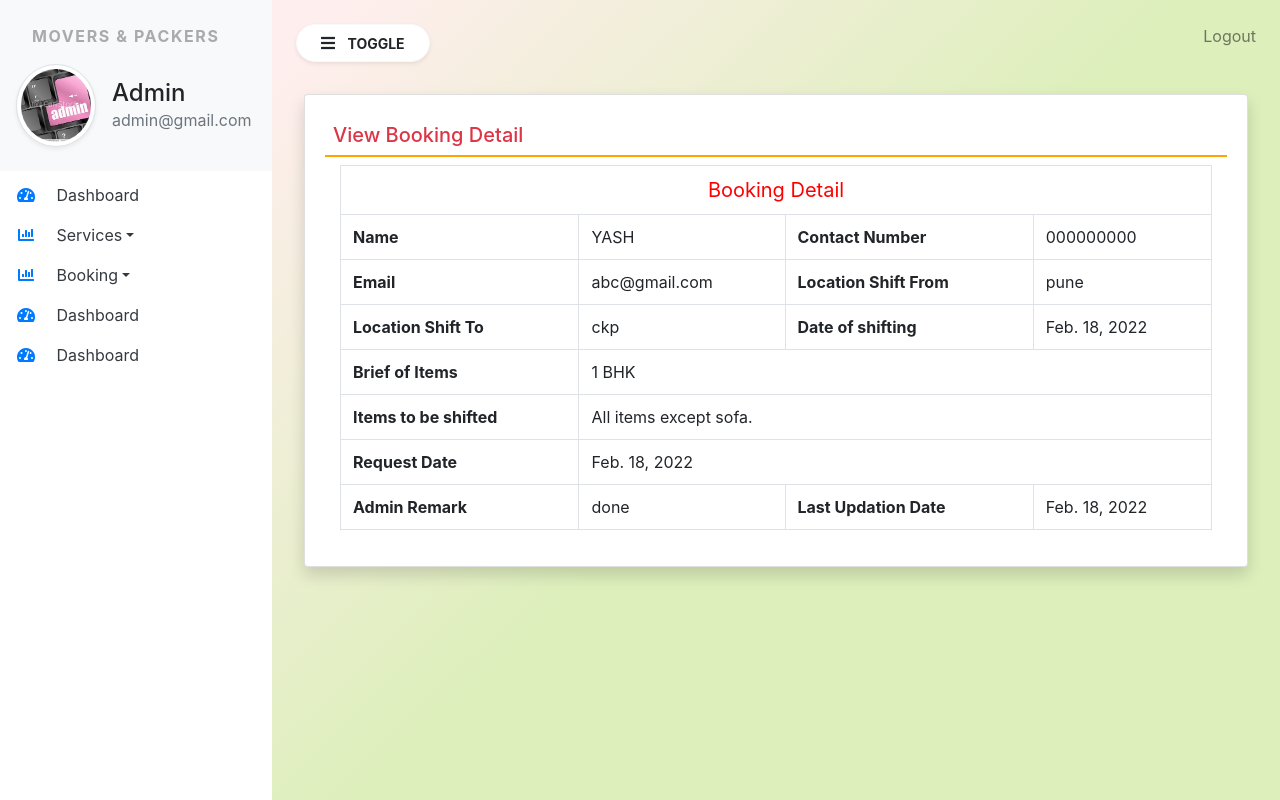
After one commit to YASHBHATTER/MoversAndPackers, a Django app: page /view_bookingdetail/1 in a window 1280 px wide. The commit adds this page. Run offline with Django 3.2, Linux system fonts and the light colour scheme; a user stored in the database is signed in; data comes from the database, SQL or seed files in the repository; some libraries are stand-ins or nearby versions.

Commit message:
Made Request Quote and BookingPage on admin

```diff
--- a/MoversAndPackers/urls.py
+++ b/MoversAndPackers/urls.py
@@ -32,4 +32,7 @@ urlpatterns = [
     path('delete_service/<int:pid>',delete_service,name="delete_service"),
     path('services',services,name="services"),
     path('about',about,name="about"),
+    path('request_quote',request_quote,name="request_quote"),
+    path('new_booking',new_booking,name="new_booking"),
+    path('view_bookingdetail/<int:pid>',view_bookingdetail,name="view_bookingdetail"),
 ]+static(settings.MEDIA_URL,document_root=settings.MEDIA_ROOT)
--- a/moverspackers/models.py
+++ b/moverspackers/models.py
@@ -6,20 +6,22 @@ from django.contrib.auth.models import User
 
 # Create your models here.
 class SiteUser(models.Model):
-    user = models.ForeignKey(User,on_delete=models.CASCADE)
+    name = models.CharField(max_length=100,null=True)
+    email = models.CharField(max_length=100,null=True)
     mobile = models.CharField(max_length=15,null=True)
     location = models.CharField(max_length=200,null=True)
     shiftinglocation = models.CharField(max_length=200,null=True)
+    shiftingdate = models.DateField(max_length=200,null=True)
+
     briefitems = models.CharField(max_length=100,null=True)
     items = models.CharField(max_length=3000,null=True)
-    professional = models.CharField(max_length=200,null=True)
     requestdate = models.DateField(null=True)
     remark = models.CharField(max_length=500,null=True)
     status = models.CharField(max_length=30,null=True)
     updationdate = models.DateField(null=True)
 
     def __str__(self):
-        return self.user.username
+        return self.name
 
 class Services(models.Model):
     title = models.CharField(max_length=200,null=True)
--- a/moverspackers/templates/admin_base.html
+++ b/moverspackers/templates/admin_base.html
@@ -78,6 +78,19 @@
                 </div>
             </li>
 
+
+            <li class="nav-item dropdown">
+                <a href="#" class="dropdown-toggle nav-link text-dark bg-white" id='navbardrop' data-toggle='dropdown'>
+                    <i class="fas fa-chart-bar fa-fw mr-3 text-primary"></i>
+                    Booking</a>
+                <div class="dropdown-menu">
+                    <a class="dropdown-item" href="{% url 'new_booking' %}">New Booking </a>
+                    <a class="dropdown-item" href="{% url 'manage_services' %}">Old Booking </a>
+
+                </div>
+            </li>
+
+
             <li class="nav-item">
                 <a href="{% url 'admin_home' %}" class="nav-link text-dark bg-white">
                     <i class="fas fa-tachometer-alt fa-fw mr-3 text-primary"></i>
--- a/moverspackers/templates/header.html
+++ b/moverspackers/templates/header.html
@@ -31,6 +31,9 @@
           <a class="nav-link" href="{% url 'about' %}"><i class="fa fa-sign-in-alt"></i>About</a>
         </li>
         <li class="nav-item">
+          <a class="nav-link" href="{% url 'request_quote' %}"><i class="fa fa-sign-in-alt"></i>Request Quote</a>
+        </li>
+        <li class="nav-item">
           <a class="nav-link" href="{% url 'admin_login' %}"><i class="fa fa-sign-in-alt"></i>Admin Login</a>
         </li>
       </ul>
--- /dev/null
+++ b/moverspackers/templates/view_bookingdetail.html
@@ -0,0 +1,92 @@
+{% extends 'admin_base.html' %}
+{% block main %}
+
+<div class="card shadow m-2">
+    <div class="card-body">
+        <h5 class="p-2 text-danger" style="border-bottom: 2px solid orange;">View Booking Detail</h5>
+
+        <div class="container-fluid">
+            <table class="table table-bordered">
+               <tr align="center">
+                   <td colspan="4" style="font-size: 20px; color: red;"> Booking Detail</td>
+               </tr>
+               <tr>
+                   <th>Name</th>
+                   <td>{{booking.name}}</td>
+                   <th>Contact Number</th>
+                   <td>{{booking.mobile}}</td>
+               </tr>
+
+               <tr>
+                <th>Email</th>
+                <td>{{booking.email}}</td>
+                <th>Location Shift From</th>
+                <td>{{booking.location}}</td>
+               </tr>
+
+               <tr>
+                <th>Location Shift To</th>
+                <td>{{booking.shiftinglocation}}</td>
+                <th>Date of shifting</th>
+                <td>{{booking.shiftingdate}}</td>
+               </tr>
+
+               <tr>
+                <th colspan="1">Brief of Items</th>
+                <td colspan="3">{{booking.briefitems}}</td>
+                </tr>
+                <tr>
+                <th colspan="1">Items to be shifted</th>
+                <td colspan="3">{{booking.items}}</td>
+               </tr>
+
+               <tr>
+                <th>Request Date</th>
+                <td colspan="3">{{booking.requestdate}}</td>
+               </tr>
+
+               {% if not booking.remark %}
+               <form method="post">
+                   {%csrf_token %}
+                   <tr>
+                       <th>Admin Remark</th>
+                       <td colspan="3"><textarea name="remark" class="form-control" required></textarea></td>
+                   </tr>
+                   <tr>
+                    <th>&nbsp;</th>
+                    <td colspan="3"><button type="submit" class="btn btn-primary" >Update</button></td>
+                </tr>
+               </form>
+               {% else %}
+               <tr>
+                <th>Admin Remark</th>
+                <td>{{booking.remark}}</td>
+                <th>Last Updation Date</th>
+                <td>{{booking.updationdate}}</td>
+               </tr>
+
+               {% endif %}
+
+
+
+            </table>
+        </div>
+
+    </div>
+</div>
+
+{% if error == 'no' %}
+<script>
+    alert("Remark has benn updated successfully");
+    window.location = ('{% url "view_bookingdetail" booking.id %}');
+
+</script>
+{% endif %}
+{% if error == 'yes' %}
+<script>
+    alert("Invalid")
+</script>
+{% endif %}
+
+
+{% endblock %}
--- a/moverspackers/views.py
+++ b/moverspackers/views.py
@@ -2,6 +2,7 @@ from distutils.log import error
 from django.shortcuts import redirect, render
 from django.contrib.auth import authenticate,login,logout
 from .models import *
+from datetime import date
 
 # Create your views here.
 def index(request):
@@ -93,3 +94,48 @@ def services(request):
 
 def about(request):
     return render(request,'about.html')
+
+def request_quote(request):
+     error = ""
+     if request.method == "POST":
+        name = request.POST['name']
+        email = request.POST['email']
+        contact = request.POST['contact']
+        location = request.POST['location']
+        shiftingloc = request.POST['shiftingloc']
+        shiftingdate = request.POST['shiftingdate']
+        briefitems = request.POST['briefitems']
+        items = request.POST['items']
+
+
+        try:
+            SiteUser.objects.create(name = name,email=email,mobile = contact,location=location,shiftinglocation=shiftingloc,
+            briefitems=briefitems,items = items,shiftingdate = shiftingdate,requestdate = date.today())
+            error = "no"
+        except:
+            error="yes"
+     return render(request,'request_quote.html',locals())
+
+def new_booking(request):
+    if not request.user.is_authenticated:
+        return redirect('admin_login')
+    booking = SiteUser.objects.filter(status = None)
+    return render(request,'new_booking.html',locals())
+
+def view_bookingdetail(request,pid):
+    if not request.user.is_authenticated:
+        return redirect('admin_login')
+    error = ""
+    booking = SiteUser.objects.get(id=pid)
+    if request.method == "POST":
+        remark = request.POST['remark']
+        try:
+            booking.remark = remark
+            booking.status = '1'
+            booking.updationdate = date.today( )
+            booking.save()
+            error = "no"
+        except:
+            error = "yes"
+
+    return render(request,'view_bookingdetail.html',locals())
```
Also changed, not shown: moverspackers/templates/manage_services.html (+0 -11 lines), moverspackers/templates/new_booking.html (added, +52 -0 lines), moverspackers/templates/request_quote.html (added, +113 -0 lines), db.sqlite3, moverspackers/migrations/0002_auto_20220218_1547.py (added), moverspackers/migrations/0003_siteuser_shiftingdate.py (added).
